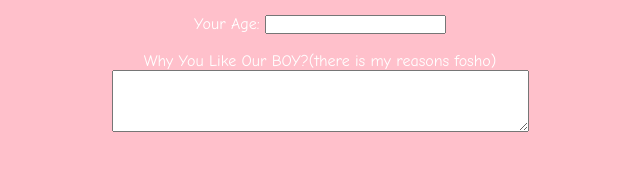
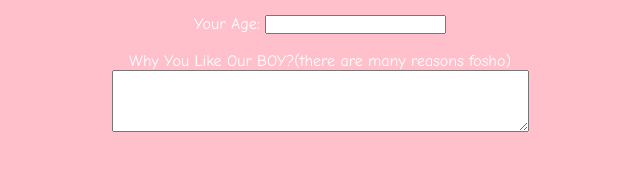
Before and after one commit to DrishyaAjith10/Fan-page, a plain HTML site: page dating.html in a window 1280 px wide. Shown: the part 169-340 px from the top of the page, 320-960 px from the left. Drawn offline with Linux system fonts and the light colour scheme.

Commit message:
fourth commit

```diff
--- a/dating.html
+++ b/dating.html
@@ -28,7 +28,7 @@
       <label for="age">Your Age:</label>
       <input type="number" id="age" name="age" required><br><br>
 
-      <label for="reason">Why You Like Our BOY?(there is my reasons fosho)</label><br>
+      <label for="reason">Why You Like Our BOY?(there are many reasons fosho)</label><br>
       <textarea id="reason" name="reason" rows="4" cols="50"></textarea><br><br>
 
       <button type="submit">Submit Application</button>
```
